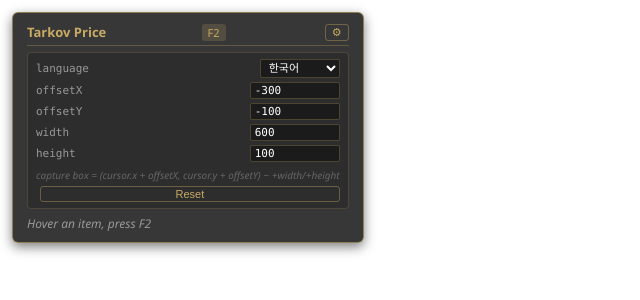
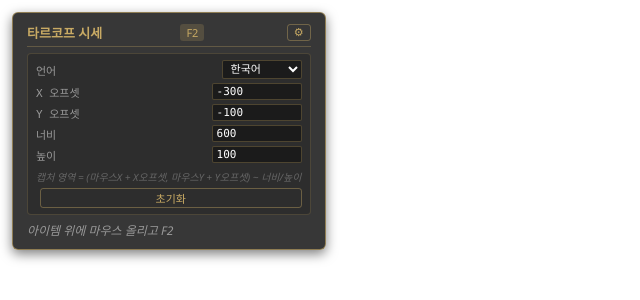
Before and after one commit to pado8/tarkov-price-overlay, a React (Vite) app: page / in a window 1280 px wide. Both pictures are taken after a click on the button "설정". Shown: the top 300 px of the page, without its empty margins (0-640 px from the left). Built offline with nearby package versions, Linux system fonts and the light colour scheme.

Commit message:
Localize UI: all strings switch to Korean/English based on language selector

```diff
--- a/src/App.tsx
+++ b/src/App.tsx
@@ -1,6 +1,7 @@
 import { useEffect, useState } from "react";
 import { listen } from "@tauri-apps/api/event";
 import { invoke } from "@tauri-apps/api/core";
+import { T, type Lang } from "./i18n";
 import "./App.css";
 
 const PYTHON_API = "http://127.0.0.1:8765";
@@ -18,7 +19,6 @@
 
 type Status = "idle" | "loading" | "success" | "error";
 
-type Lang = "ko" | "en";
 type Region = {
   offsetX: number;
   offsetY: number;
@@ -51,6 +51,8 @@
   const [error, setError] = useState<string>("");
   const [region, setRegion] = useState<Region>(loadRegion);
   const [showSettings, setShowSettings] = useState(false);
+
+  const t = T[region.lang];
 
   useEffect(() => {
     localStorage.setItem(STORAGE_KEY, JSON.stringify(region));
@@ -90,9 +92,7 @@
           const msg = e instanceof Error ? `${e.name}: ${e.message}` : String(e);
           log(`React: fetch ERROR ${msg}`);
           setError(
-            e instanceof Error && e.name === "AbortError"
-              ? "Timeout (120s). 첫 호출이면 OCR 모델 다운로드 중. Python 콘솔 확인."
-              : msg
+            e instanceof Error && e.name === "AbortError" ? T[r.lang].timeout : msg
           );
           setStatus("error");
         } finally {
@@ -115,11 +115,12 @@
     <div className="overlay">
       <div className="card">
         <div className="header">
-          <span className="title">Tarkov Price</span>
+          <span className="title">{t.title}</span>
           <span className="hotkey">F2</span>
           <button
             className="settings-btn"
             onClick={() => setShowSettings((s) => !s)}
+            title={t.settings}
           >
             ⚙
           </button>
@@ -128,7 +129,7 @@
         {showSettings && (
           <div className="settings">
             <div className="settings-row">
-              <label>language</label>
+              <label>{t.language}</label>
               <select
                 value={region.lang}
                 onChange={(e) => updateRegion("lang", e.target.value as Lang)}
@@ -138,7 +139,7 @@
               </select>
             </div>
             <div className="settings-row">
-              <label>offsetX</label>
+              <label>{t.offsetX}</label>
               <input
                 type="number"
                 value={region.offsetX}
@@ -146,7 +147,7 @@
               />
             </div>
             <div className="settings-row">
-              <label>offsetY</label>
+              <label>{t.offsetY}</label>
               <input
                 type="number"
                 value={region.offsetY}
@@ -154,7 +155,7 @@
               />
             </div>
             <div className="settings-row">
-              <label>width</label>
+              <label>{t.width}</label>
               <input
                 type="number"
                 value={region.width}
@@ -162,33 +163,26 @@
               />
             </div>
             <div className="settings-row">
-              <label>height</label>
+              <label>{t.height}</label>
               <input
                 type="number"
                 value={region.height}
                 onChange={(e) => updateRegion("height", parseInt(e.target.value) || 1)}
               />
             </div>
-            <div className="settings-hint">
-              capture box = (cursor.x + offsetX, cursor.y + offsetY) ~ +width/+height
-            </div>
-            <button
-              className="reset-btn"
-              onClick={() => setRegion(DEFAULT_REGION)}
-            >
-              Reset
+            <div className="settings-hint">{t.captureHint}</div>
+            <button className="reset-btn" onClick={() => setRegion(DEFAULT_REGION)}>
+              {t.reset}
             </button>
           </div>
         )}
 
-        {status === "idle" && (
-          <div className="hint">Hover an item, press F2</div>
-        )}
+        {status === "idle" && <div className="hint">{t.hintIdle}</div>}
         {status === "loading" && (
           <div className="hint">
-            Looking up…
+            {t.hintLoading}
             <div style={{ fontSize: 10, marginTop: 4, color: "#666" }}>
-              첫 호출은 OCR 모델 다운로드로 1~5분
+              {t.hintFirstLoad}
             </div>
           </div>
         )}
@@ -196,22 +190,22 @@
         {status === "success" && result && (
           <div className="result">
             <div className="item-name">
-              {result.item_name ?? `(no match) "${result.raw_text}"`}
+              {result.item_name ?? `(${t.noMatch}) "${result.raw_text}"`}
             </div>
             {result.item_name && (
               <div className="prices">
                 <div className="price">
-                  <span className="label">Flea</span>
+                  <span className="label">{t.flea}</span>
                   <span className="value">{fmt(result.flea_price)}</span>
                 </div>
                 <div className="price">
-                  <span className="label">Trader</span>
+                  <span className="label">{t.trader}</span>
                   <span className="value">{fmt(result.trader_price)}</span>
                 </div>
               </div>
             )}
             {!result.item_name && result.raw_text && (
-              <div className="raw-text">OCR: {result.raw_text}</div>
+              <div className="raw-text">{t.ocr}: {result.raw_text}</div>
             )}
           </div>
         )}
--- /dev/null
+++ b/src/i18n.ts
@@ -0,0 +1,44 @@
+export type Lang = "ko" | "en";
+
+export const T = {
+  ko: {
+    title: "타르코프 시세",
+    hintIdle: "아이템 위에 마우스 올리고 F2",
+    hintLoading: "조회 중…",
+    hintFirstLoad: "첫 호출은 OCR 모델 다운로드로 1~5분 걸려요",
+    timeout: "시간 초과 (120초). 첫 호출이면 OCR 모델 다운로드 중. Python 콘솔 확인.",
+    noMatch: "검색 결과 없음",
+    flea: "플리",
+    trader: "상인",
+    ocr: "OCR",
+    settings: "설정",
+    language: "언어",
+    offsetX: "X 오프셋",
+    offsetY: "Y 오프셋",
+    width: "너비",
+    height: "높이",
+    captureHint: "캡처 영역 = (마우스X + X오프셋, 마우스Y + Y오프셋) ~ 너비/높이",
+    reset: "초기화",
+  },
+  en: {
+    title: "Tarkov Price",
+    hintIdle: "Hover an item, press F2",
+    hintLoading: "Looking up…",
+    hintFirstLoad: "First call: OCR model download may take 1~5 min",
+    timeout: "Timeout (120s). First call may be downloading OCR model. Check Python console.",
+    noMatch: "no match",
+    flea: "Flea",
+    trader: "Trader",
+    ocr: "OCR",
+    settings: "Settings",
+    language: "Language",
+    offsetX: "offsetX",
+    offsetY: "offsetY",
+    width: "width",
+    height: "height",
+    captureHint: "capture = (cursor.x + offsetX, cursor.y + offsetY) ~ width/height",
+    reset: "Reset",
+  },
+} as const;
+
+export type Strings = typeof T.en;
```
